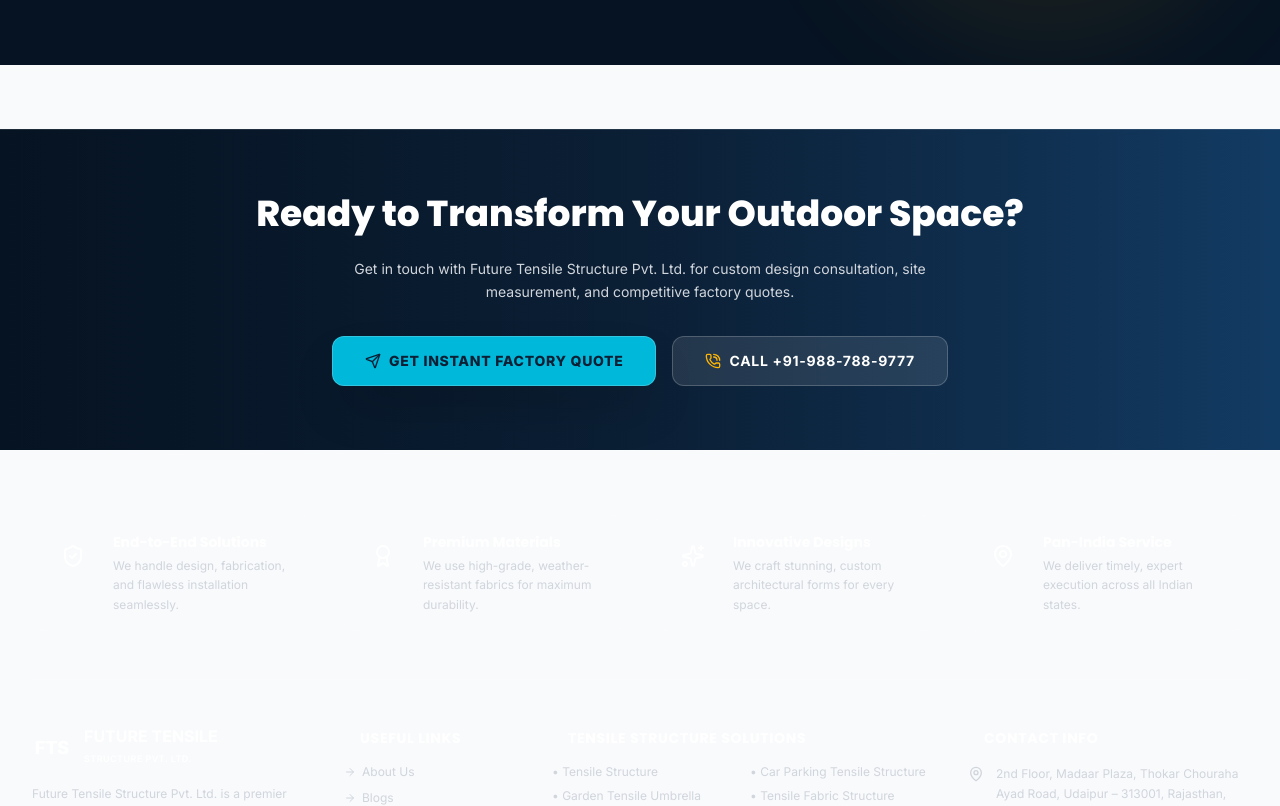
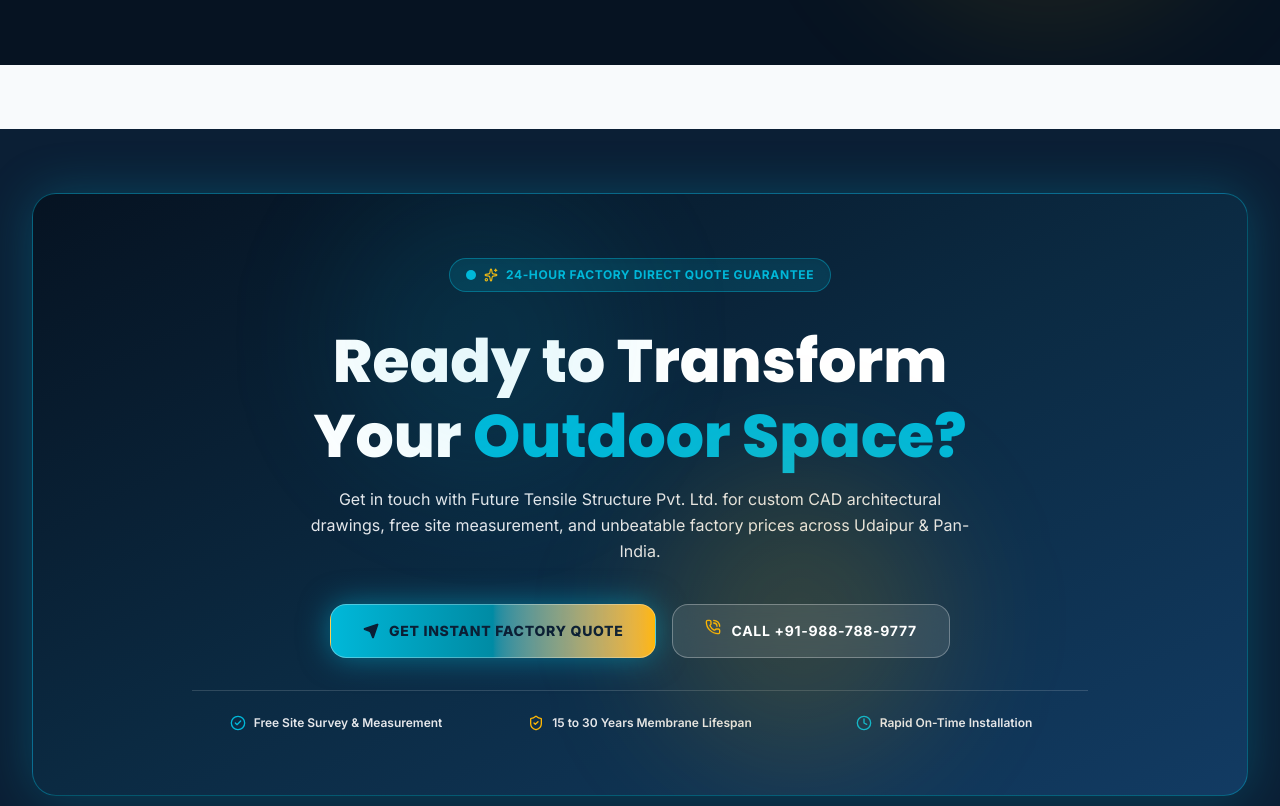
Before and after one commit to Eshbanoliver/tensile-structure, a React (Vite) app: page / in a window 1280 px wide. Shown: the part 9360-10166 px from the top of the page. Built offline with nearby package versions, Linux system fonts and the light colour scheme.

Commit message:
Redesign Contact CTA banner into a creative glassmorphism card with glowing buttons

```diff
--- a/src/sections/home/ContactCTASection.tsx
+++ b/src/sections/home/ContactCTASection.tsx
@@ -1,5 +1,6 @@
 import React from 'react';
-import { Send, PhoneCall } from 'lucide-react';
+import { motion } from 'framer-motion';
+import { Send, PhoneCall, Sparkles, CheckCircle2, Clock, ShieldCheck } from 'lucide-react';
 import { COMPANY_INFO } from '../../data/websiteData';
 
 interface ContactCTASectionProps {
@@ -8,31 +9,83 @@
 
 export const ContactCTASection: React.FC<ContactCTASectionProps> = ({ onOpenQuoteModal }) => {
   return (
-    <section className="py-16 bg-gradient-to-r from-[#061322] via-[#0B1F35] to-[#123B63] text-white relative border-t border-white/10">
-      <div className="max-w-7xl mx-auto px-4 sm:px-6 lg:px-8 text-center space-y-6">
-        <h2 className="font-poppins font-black text-2xl sm:text-4xl text-white">
-          Ready to Transform Your Outdoor Space?
+    <section className="py-16 px-4 sm:px-6 lg:px-8 bg-[#0B1F35] relative overflow-hidden">
+
+      {/* Container with Glassmorphism and Glow Effect */}
+      <div className="max-w-7xl mx-auto relative z-10">
+        <div className="relative rounded-3xl bg-gradient-to-br from-[#061322] via-[#0B2A42] to-[#123B63] border border-[#00B8D9]/40 p-8 sm:p-12 lg:p-16 shadow-[0_0_50px_rgba(0,184,217,0.25)] overflow-hidden text-center text-white space-y-8">
+
+          {/* Background Ambient Glow Orbs */}
+          <div className="absolute top-0 left-1/4 w-72 h-72 bg-[#00B8D9]/20 rounded-full filter blur-3xl pointer-events-none animate-pulse" />
+          <div className="absolute bottom-0 right-1/4 w-72 h-72 bg-[#FFB703]/15 rounded-full filter blur-3xl pointer-events-none" />
+
+          {/* Top Live Status Pill */}
+          <motion.div
+            initial={{ opacity: 0, y: -10 }}
+            whileInView={{ opacity: 1, y: 0 }}
+            transition={{ duration: 0.6 }}
+            className="inline-flex items-center space-x-2 px-4 py-2 rounded-full bg-[#00B8D9]/15 border border-[#00B8D9]/40 text-[#00B8D9] text-xs font-bold uppercase tracking-wider shadow-inner"
+          >
+            <span className="relative flex h-2.5 w-2.5">
+              <span className="animate-ping absolute inline-flex h-full w-full rounded-full bg-[#00B8D9] opacity-75"></span>
+              <span className="relative inline-flex rounded-full h-2.5 w-2.5 bg-[#00B8D9]"></span>
+            </span>
+            <Sparkles className="w-3.5 h-3.5 text-[#FFB703]" />
+            <span>24-Hour Factory Direct Quote Guarantee</span>
+          </motion.div>
+
+          {/* Heading */}
+          <div className="max-w-3xl mx-auto space-y-3">
+            <h2 className="font-poppins font-black text-3xl sm:text-5xl lg:text-6xl text-white leading-tight">
+              Ready to Transform Your <span className="text-[#00B8D9]">Outdoor Space?</span>
             </h2>
-        <p className="text-gray-300 text-xs sm:text-sm max-w-xl mx-auto leading-relaxed">
-          Get in touch with Future Tensile Structure Pvt. Ltd. for custom design consultation, site measurement, and competitive factory quotes.
+            <p className="text-gray-200 text-xs sm:text-base max-w-2xl mx-auto leading-relaxed">
+              Get in touch with Future Tensile Structure Pvt. Ltd. for custom CAD architectural drawings, free site measurement, and unbeatable factory prices across Udaipur & Pan-India.
             </p>
+          </div>
+
+          {/* Dynamic Action Buttons */}
           <div className="flex flex-wrap items-center justify-center gap-4 pt-2">
-          <button
+            <motion.button
+              whileHover={{ scale: 1.05 }}
+              whileTap={{ scale: 0.95 }}
               onClick={onOpenQuoteModal}
-            className="px-8 py-3.5 rounded-xl bg-[#00B8D9] text-[#0B1F35] font-poppins font-black text-xs sm:text-sm uppercase tracking-wider shadow-2xl hover:bg-white hover:scale-105 transition-all flex items-center space-x-2 border border-white/20"
+              className="px-8 py-4 rounded-2xl bg-gradient-to-r from-[#00B8D9] via-[#008BA4] to-[#FFB703] text-[#0B1F35] font-poppins font-black text-xs sm:text-sm uppercase tracking-wider shadow-[0_0_30px_rgba(0,184,217,0.5)] hover:shadow-[0_0_40px_rgba(255,183,3,0.6)] transition-all flex items-center space-x-2.5 border border-white/30"
             >
-            <Send className="w-4 h-4" />
+              <Send className="w-4 h-4 fill-current" />
               <span>Get Instant Factory Quote</span>
-          </button>
-          <a
+            </motion.button>
+
+            <motion.a
+              whileHover={{ scale: 1.05 }}
+              whileTap={{ scale: 0.95 }}
               href={`tel:${COMPANY_INFO.phones[0].raw}`}
-            className="px-8 py-3.5 rounded-xl bg-white/10 border border-white/20 text-white font-poppins font-bold text-xs sm:text-sm uppercase tracking-wider hover:bg-white/20 transition-all flex items-center space-x-2"
+              className="px-8 py-4 rounded-2xl bg-white/10 border border-white/30 text-white font-poppins font-bold text-xs sm:text-sm uppercase tracking-wider backdrop-blur-md hover:bg-white/20 transition-all flex items-center space-x-2.5"
             >
-            <PhoneCall className="w-4 h-4 text-[#FFB703]" />
+              <PhoneCall className="w-4 h-4 text-[#FFB703] animate-bounce" />
               <span>Call +91-988-788-9777</span>
-          </a>
+            </motion.a>
+          </div>
+
+          {/* Trust Highlights Strip */}
+          <div className="pt-6 border-t border-white/15 max-w-4xl mx-auto grid grid-cols-1 sm:grid-cols-3 gap-4 text-xs font-semibold text-gray-200">
+            <div className="flex items-center justify-center space-x-2">
+              <CheckCircle2 className="w-4 h-4 text-[#00B8D9]" />
+              <span>Free Site Survey & Measurement</span>
+            </div>
+            <div className="flex items-center justify-center space-x-2">
+              <ShieldCheck className="w-4 h-4 text-[#FFB703]" />
+              <span>15 to 30 Years Membrane Lifespan</span>
+            </div>
+            <div className="flex items-center justify-center space-x-2">
+              <Clock className="w-4 h-4 text-[#00B8D9]" />
+              <span>Rapid On-Time Installation</span>
             </div>
           </div>
+
+        </div>
+      </div>
+
     </section>
   );
 };
```
Lines whose indentation alone changed are shown as unchanged.
